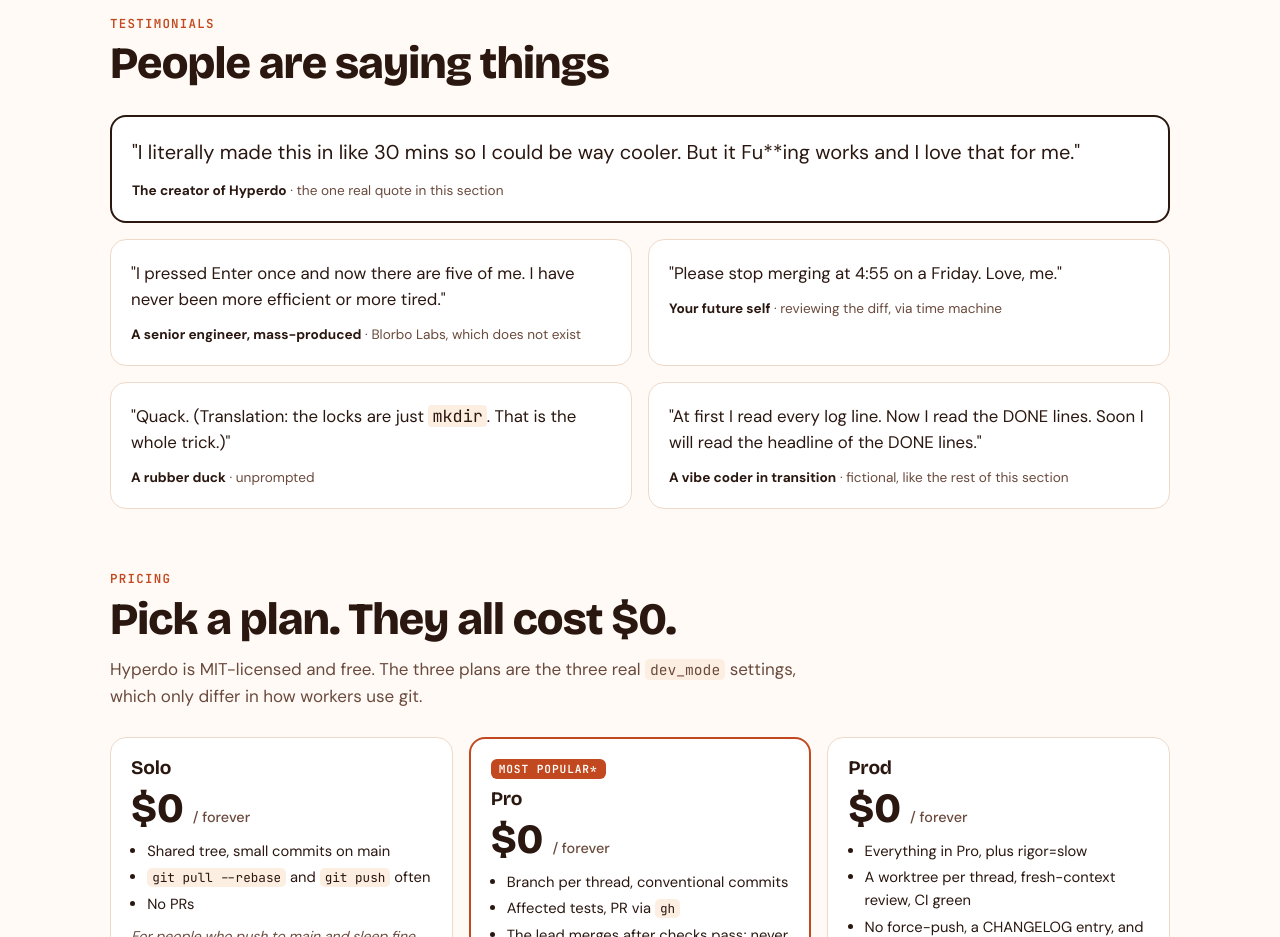
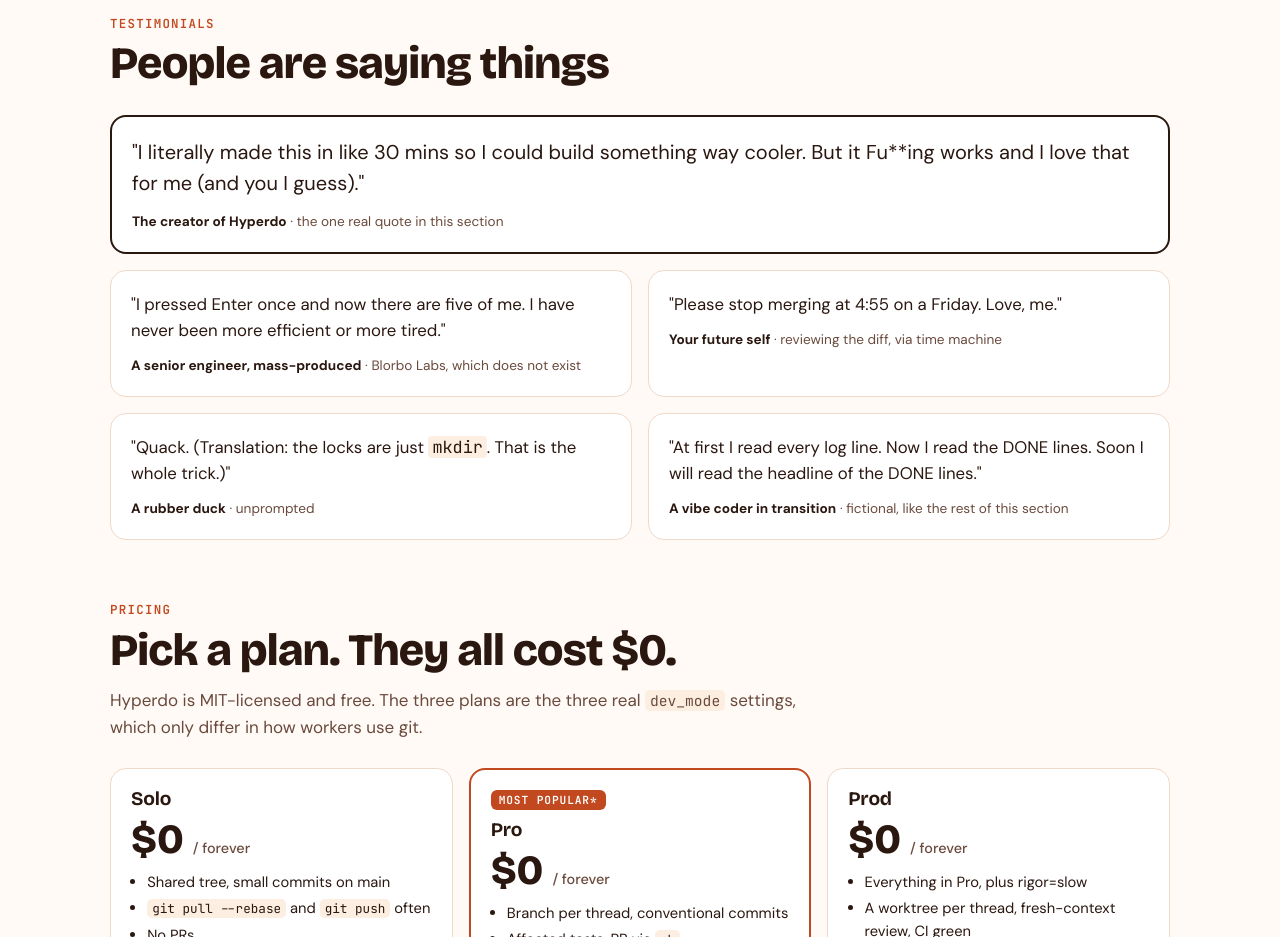
Before and after one commit to grplyler/hyperdo, a plain HTML site: page docs/index.html in a window 1280 px wide. Shown: the part 4140-5077 px from the top of the page. Drawn offline with nearby package versions, Linux system fonts and the light colour scheme.

Commit message:
docs: update creator quote
Co-Authored-By: Claude Fable 5.2 <noreply@anthropic.com>
Claude-Session: https://claude.ai/code/session_01XGVB5P2zykgZKuHFhjYXap

```diff
--- a/docs/index.html
+++ b/docs/index.html
@@ -476,7 +476,7 @@ footer.site .disc { color: var(--ink); background: var(--surface-2); border: 1px
   <p class="eyebrow">Testimonials</p>
   <h2 style="margin-top:10px">People are saying things</h2>
   <div class="quotes">
-    <blockquote class="quote creator"><p>"I literally made this in like 30 mins so I could be way cooler. But it Fu**ing works and I love that for me."</p><footer><b>The creator of Hyperdo</b> · the one real quote in this section</footer></blockquote>
+    <blockquote class="quote creator"><p>"I literally made this in like 30 mins so I could build something way cooler. But it Fu**ing works and I love that for me (and you I guess)."</p><footer><b>The creator of Hyperdo</b> · the one real quote in this section</footer></blockquote>
     <blockquote class="quote"><p>"I pressed Enter once and now there are five of me. I have never been more efficient or more tired."</p><footer><b>A senior engineer, mass-produced</b> · Blorbo Labs, which does not exist</footer></blockquote>
     <blockquote class="quote"><p>"Please stop merging at 4:55 on a Friday. Love, me."</p><footer><b>Your future self</b> · reviewing the diff, via time machine</footer></blockquote>
     <blockquote class="quote"><p>"Quack. (Translation: the locks are just <code style="background:var(--surface-2);padding:0 4px;border-radius:4px">mkdir</code>. That is the whole trick.)"</p><footer><b>A rubber duck</b> · unprompted</footer></blockquote>
```
Also changed, not shown: 1 other file.
